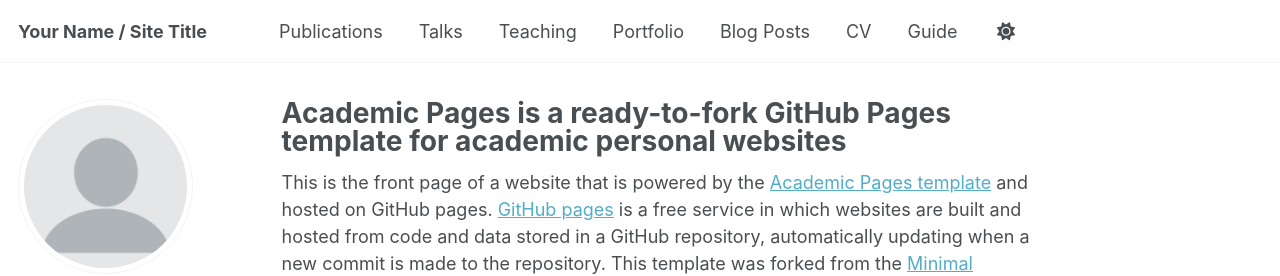
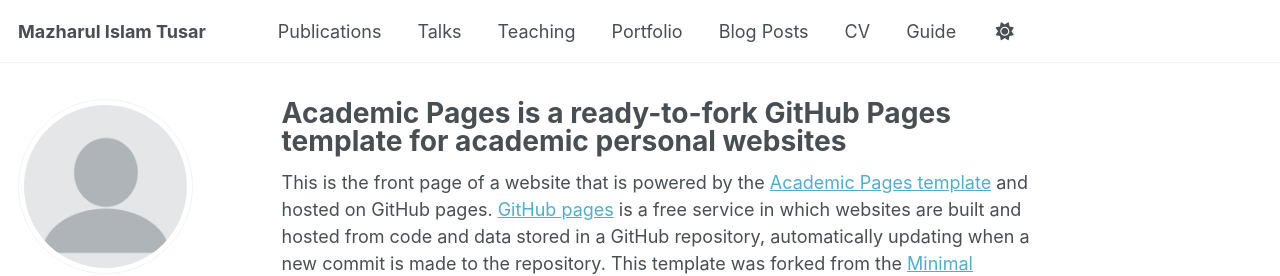
Before and after one commit to mazharsnow/mazharsnow.github.io, a Jekyll site: the page built from _pages/about.md, in a window 1280 px wide. Shown: the top 276 px of the page. Built offline with Jekyll 4.4.1, drawn with Linux system fonts in a browser that asks for light colours; some web fonts are replaced; a script that is not in the unit is left out.

Commit message:
Update site name, description, and repository URL

```diff
--- a/_config.yml
+++ b/_config.yml
@@ -9,7 +9,7 @@
 # Basic Site Settings
 locale                   : "en-US"
 site_theme               : "default"
-title                    : Your Name / Site Title
+title                    : Mazharul Islam Tusar
 title_separator          : "-"
 name                     : &name "Mazharul Islam Tusar"
 description              : &description "Ph.D. researcher in cybersecurity, AI/ML, blockchain-based privacy systems, and cloud security."
```
